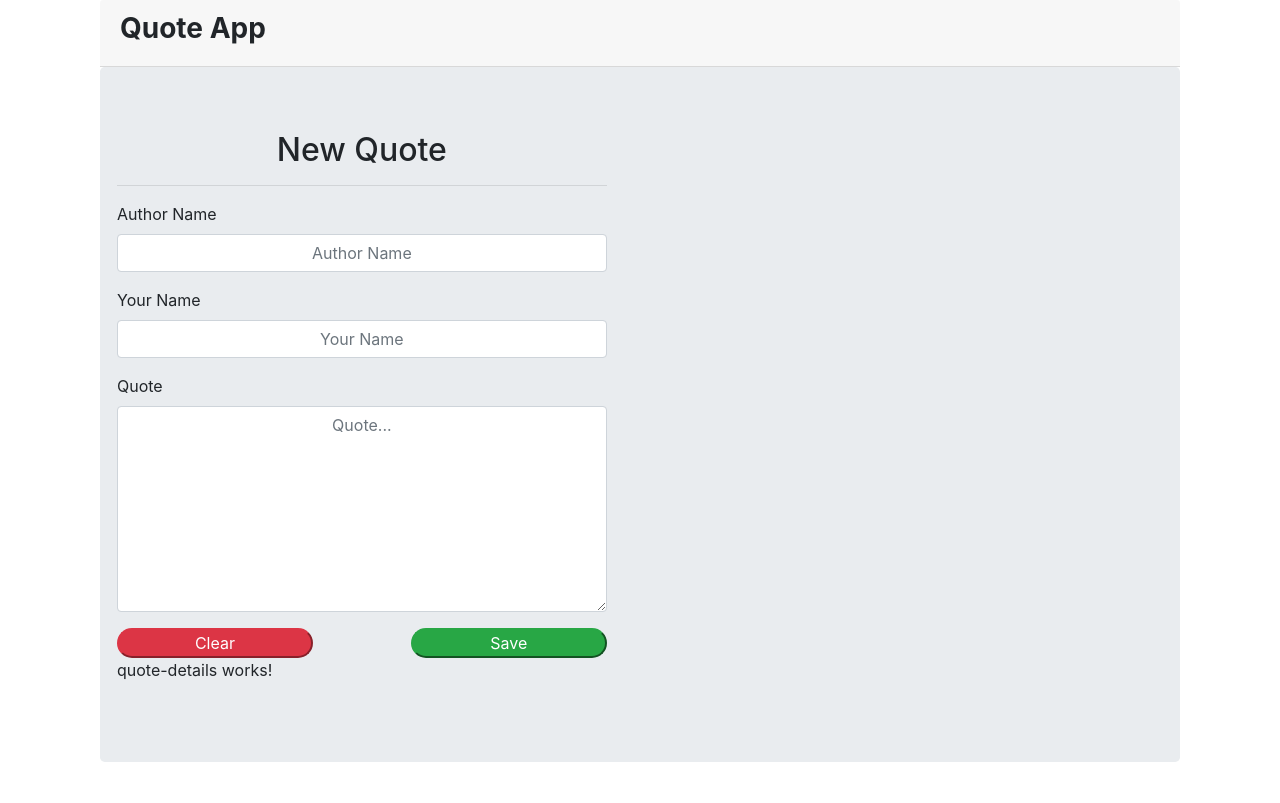
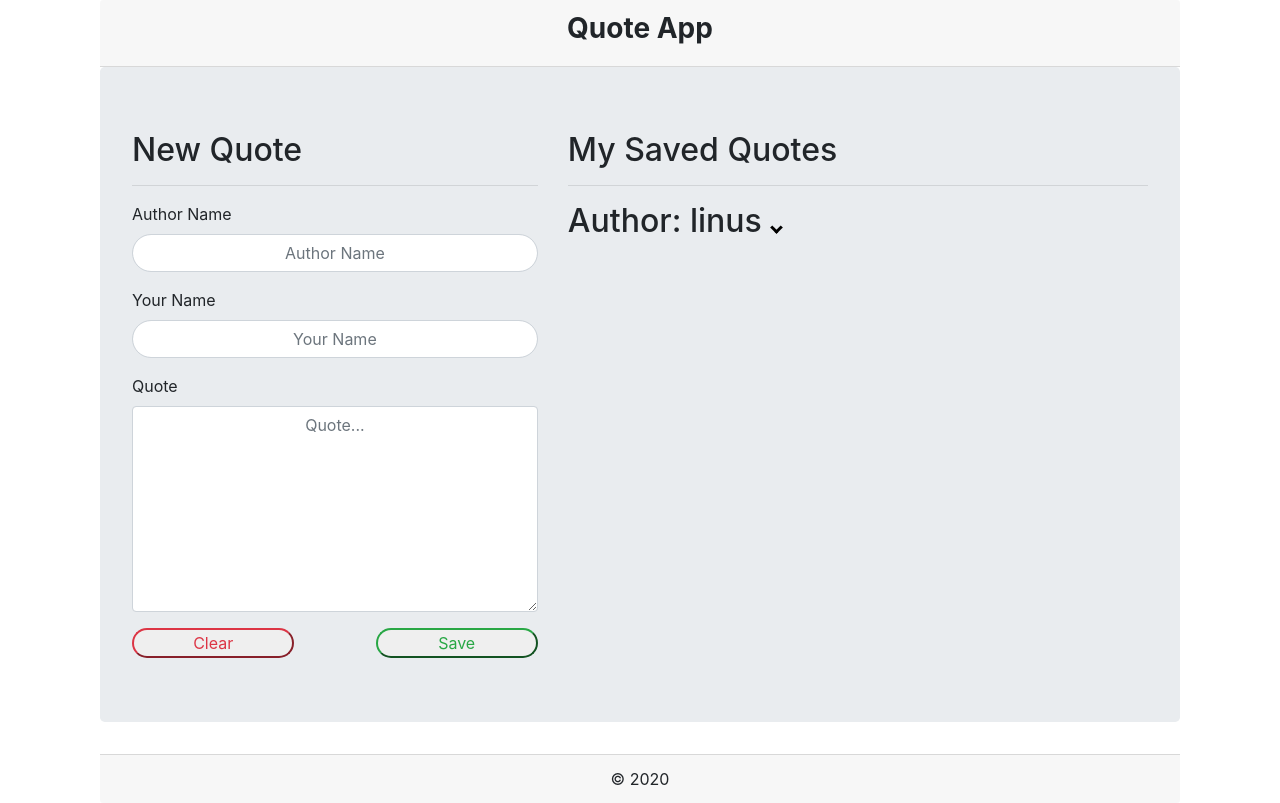
Before and after one commit to linusmbae/Angular-IP-1, an Angular app: page / in a window 1280 px wide. Built offline with nearby package versions, Linux system fonts and the light colour scheme.

Commit message:
toggle complete

```diff
--- a/src/app/form-quote/form-quote.component.css
+++ b/src/app/form-quote/form-quote.component.css
@@ -9,6 +9,7 @@
 input
 {
   text-align: center;
+  border-radius: 20px;
 }
 #save
 {
--- a/src/app/form-quote/form-quote.component.html
+++ b/src/app/form-quote/form-quote.component.html
@@ -1,7 +1,3 @@
-<div class="row">
-<div class="col-md-7">
-  <h2>New Quote</h2>
-  <hr>
   <form class="form-group">
     <div class="form-group">
       <label for="author">Author Name</label>
@@ -15,8 +11,6 @@
       <label for="quote">Quote</label>
       <textarea class="form-control" name="quote" rows="8" cols="80" placeholder="Quote..."></textarea>
     </div>
-    <button id="reset" type="reset" class="btn-danger" name="button">Clear</button>
-    <button id="save" type="submit" class="btn-success" name="button">Save</button>
+    <button id="reset" type="reset" class="btn-outline-danger" name="button">Clear</button>
+    <button id="save" type="submit" class="btn-outline-success" name="button">Save</button>
   </form>
-</div>
-</div>
--- a/src/app/quote-details/quote-details.component.html
+++ b/src/app/quote-details/quote-details.component.html
@@ -1 +1,2 @@
-<p>quote-details works!</p>
+
+  <p> Quote: {{quote.quote}}</p>
--- a/src/app/quote-details/quote-details.component.ts
+++ b/src/app/quote-details/quote-details.component.ts
@@ -1,12 +1,12 @@
-import { Component, OnInit } from '@angular/core';
-
+import { Component, OnInit, Input } from '@angular/core';
+import { Quote } from '../quote';
 @Component({
   selector: 'app-quote-details',
   templateUrl: './quote-details.component.html',
   styleUrls: ['./quote-details.component.css']
 })
 export class QuoteDetailsComponent implements OnInit {
-
+  @Input() quote:Quote;
   constructor() { }
 
   ngOnInit(): void {
--- a/src/app/quote.ts
+++ b/src/app/quote.ts
@@ -1,2 +1,7 @@
 export class Quote {
+  showQuoteDetails:boolean;
+  constructor(public authorName:string, public userName:string, public quote:string)
+  {
+    this.showQuoteDetails=false;
+  }
 }
--- a/src/app/quote/quote.component.css
+++ b/src/app/quote/quote.component.css
@@ -0,0 +1,20 @@
+#head
+{
+  text-align: center;
+}
+#foot
+{
+  text-align: center;
+}
+i {
+  border: solid black;
+  border-width: 0 3px 3px 0;
+  display: inline-block;
+  padding: 3px;
+}
+#down
+{
+  transform: rotate(45deg);
+  -webkit-transform: rotate(45deg);
+  margin-left: 10px;
+}
--- a/src/app/quote/quote.component.html
+++ b/src/app/quote/quote.component.html
@@ -1,15 +1,34 @@
+<link rel="stylesheet" href="https://cdnjs.cloudflare.com/ajax/libs/font-awesome/4.7.0/css/font-awesome.min.css">
 <div class="container">
   <div class="container-fluid">
-    <div class="card-header">
+    <div class="card-header" id="head">
       <h3> <strong>Quote App</strong> </h3>
     </div>
     <div class="jumbotron">
       <div class="row">
-        <app-form-quote></app-form-quote>
+        <div class="col-md-5">
+          <h2>New Quote</h2>
+          <hr>
+          <app-form-quote></app-form-quote>
+        </div>
+        <div class="col-md-7">
+          <h2>My Saved Quotes</h2>
+          <hr>
+          <div *ngFor='let quote of quotes ; let i = index'>
+              <div>
+                <h2>Author: {{quote.authorName}}<i id="down" (click)='toggleDetails(i)'></i></h2>
+
+              </div>
+              <div *ngIf='quote.showQuoteDetails'>
+                <app-quote-details [quote]='quote'></app-quote-details>
+              </div>
+          </div>
+
+        </div>
       </div>
-      <div class="row">
-        <app-quote-details></app-quote-details>
-      </div>
+    </div>
+    <div class="card-footer" id="foot">
+      &copy; 2020
     </div>
   </div>
 </div>
--- a/src/app/quote/quote.component.ts
+++ b/src/app/quote/quote.component.ts
@@ -1,12 +1,18 @@
 import { Component, OnInit } from '@angular/core';
-
+import { Quote } from '../quote';
 @Component({
   selector: 'app-quote',
   templateUrl: './quote.component.html',
   styleUrls: ['./quote.component.css']
 })
 export class QuoteComponent implements OnInit {
-
+  quotes: Quote[]=[
+    new Quote("linus","lucy","this is my quote")
+  ]
+  toggleDetails(index)
+   {
+    this.quotes[index].showQuoteDetails = !this.quotes[index].showQuoteDetails;
+   }
   constructor() { }
 
   ngOnInit(): void {
```
